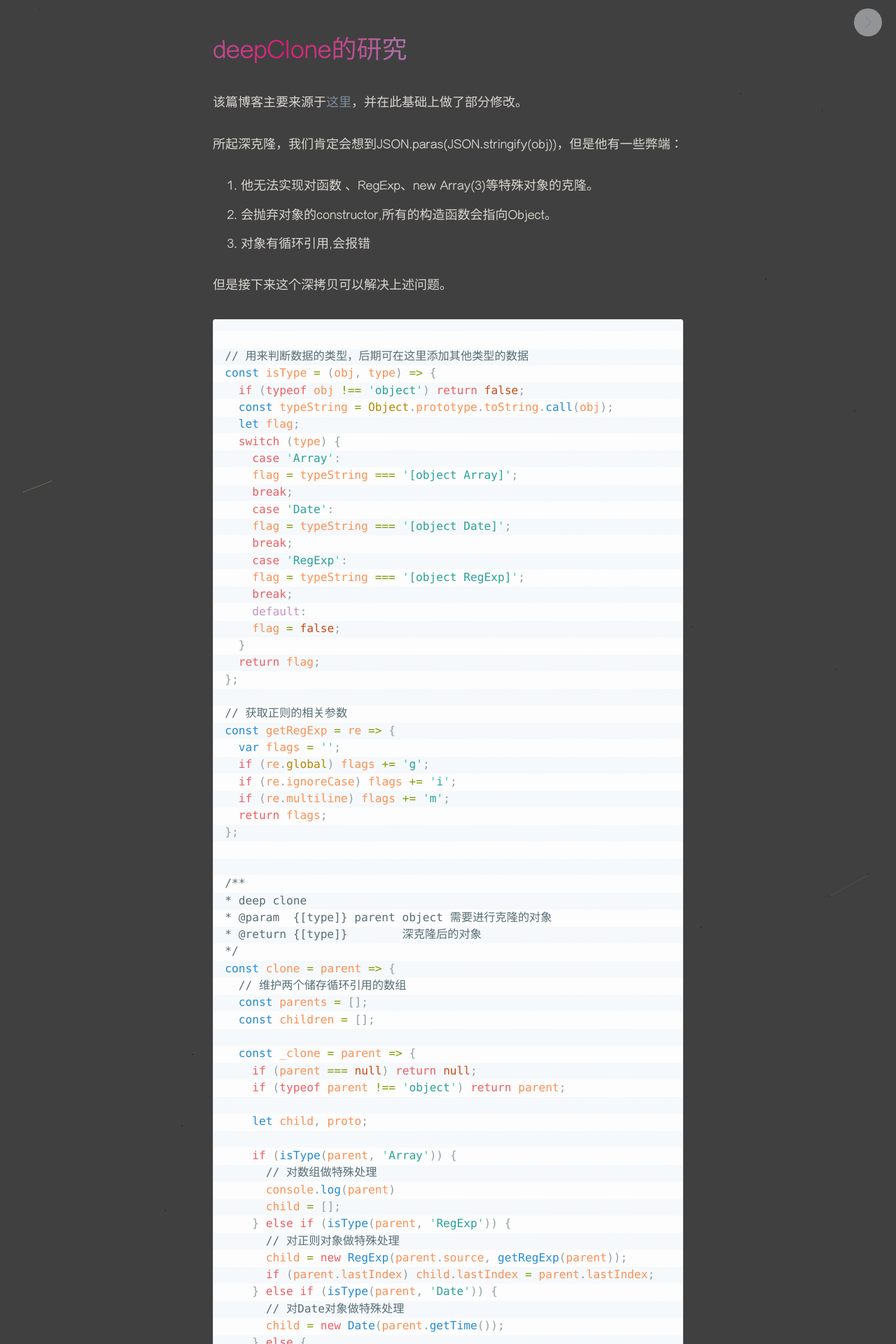
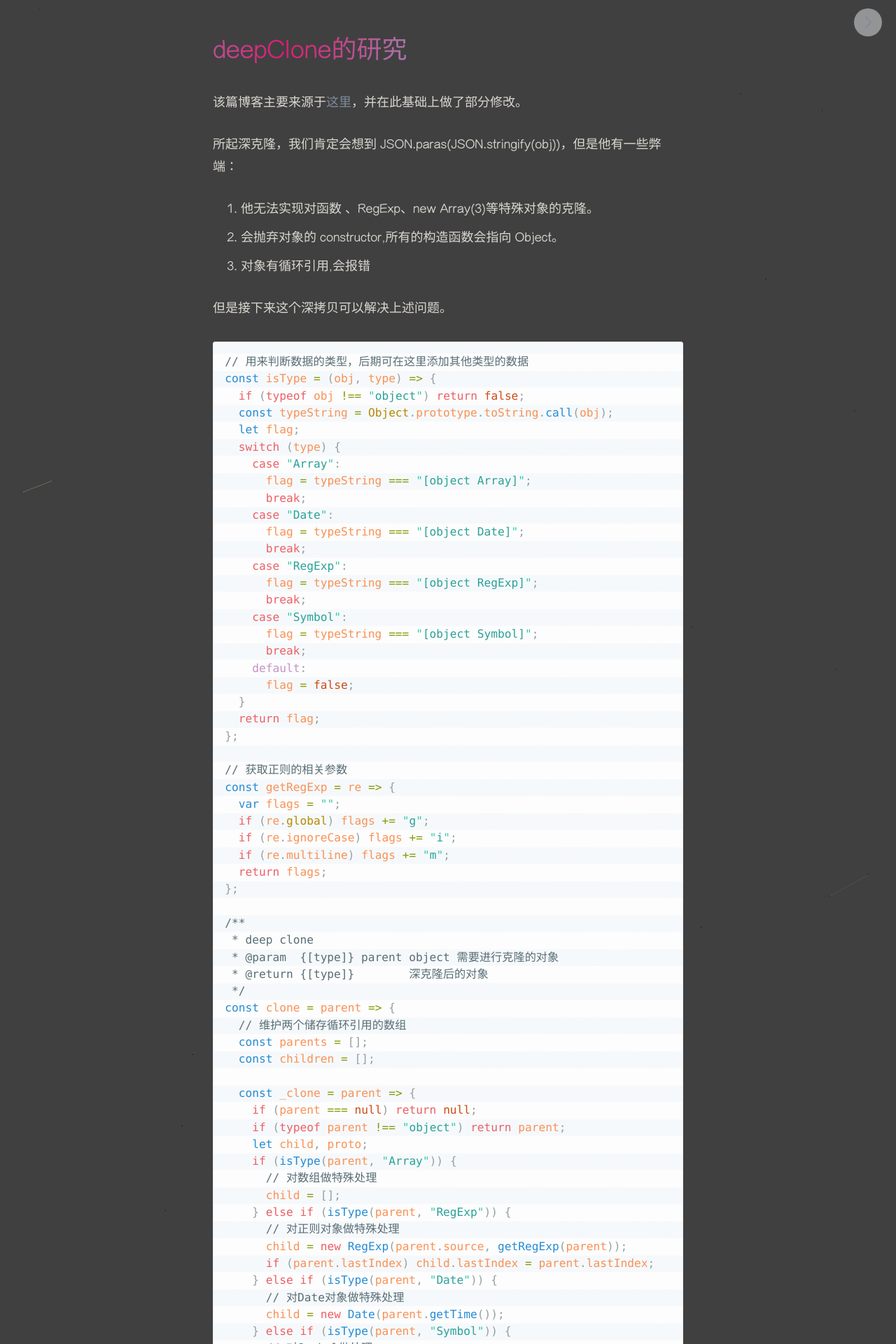
Before and after one commit to Yhspehy/Yhspehy.github.io, a Jekyll site: the page built from _posts/tech/2018-3-31-deepClone.md, in a window 1280 px wide. Shown: the top 1920 px of the page at 70% size. Built offline with Jekyll 4.4.1, drawn with Linux system fonts in a browser that asks for light colours; comment, search, counter and statistics services are not loaded; some of the changed text lies outside the part shown.

Commit message:
Update: deepClone

````diff
--- a/_posts/tech/2018-3-31-deepClone.md
+++ b/_posts/tech/2018-3-31-deepClone.md
@@ -7,51 +7,53 @@
 
 该篇博客主要来源于[这里](https://juejin.im/post/5abb55ee6fb9a028e33b7e0a)，并在此基础上做了部分修改。
 
-所起深克隆，我们肯定会想到JSON.paras(JSON.stringify(obj))，但是他有一些弊端：
+所起深克隆，我们肯定会想到 JSON.paras(JSON.stringify(obj))，但是他有一些弊端：
+
 1. 他无法实现对函数 、RegExp、new Array(3)等特殊对象的克隆。
-2. 会抛弃对象的constructor,所有的构造函数会指向Object。
+2. 会抛弃对象的 constructor,所有的构造函数会指向 Object。
 3. 对象有循环引用,会报错
 
 但是接下来这个深拷贝可以解决上述问题。
 
 ```js
-
 // 用来判断数据的类型，后期可在这里添加其他类型的数据
 const isType = (obj, type) => {
-  if (typeof obj !== 'object') return false;
+  if (typeof obj !== "object") return false;
   const typeString = Object.prototype.toString.call(obj);
   let flag;
   switch (type) {
-    case 'Array':
-    flag = typeString === '[object Array]';
-    break;
-    case 'Date':
-    flag = typeString === '[object Date]';
-    break;
-    case 'RegExp':
-    flag = typeString === '[object RegExp]';
-    break;
+    case "Array":
+      flag = typeString === "[object Array]";
+      break;
+    case "Date":
+      flag = typeString === "[object Date]";
+      break;
+    case "RegExp":
+      flag = typeString === "[object RegExp]";
+      break;
+    case "Symbol":
+      flag = typeString === "[object Symbol]";
+      break;
     default:
-    flag = false;
+      flag = false;
   }
   return flag;
 };
 
 // 获取正则的相关参数
 const getRegExp = re => {
-  var flags = '';
-  if (re.global) flags += 'g';
-  if (re.ignoreCase) flags += 'i';
-  if (re.multiline) flags += 'm';
+  var flags = "";
+  if (re.global) flags += "g";
+  if (re.ignoreCase) flags += "i";
+  if (re.multiline) flags += "m";
   return flags;
 };
 
-
 /**
-* deep clone
-* @param  {[type]} parent object 需要进行克隆的对象
-* @return {[type]}        深克隆后的对象
-*/
+ * deep clone
+ * @param  {[type]} parent object 需要进行克隆的对象
+ * @return {[type]}        深克隆后的对象
+ */
 const clone = parent => {
   // 维护两个储存循环引用的数组
   const parents = [];
@@ -59,21 +61,21 @@
 
   const _clone = parent => {
     if (parent === null) return null;
-    if (typeof parent !== 'object') return parent;
-
+    if (typeof parent !== "object") return parent;
     let child, proto;
-
-    if (isType(parent, 'Array')) {
+    if (isType(parent, "Array")) {
       // 对数组做特殊处理
-      console.log(parent)
       child = [];
-    } else if (isType(parent, 'RegExp')) {
+    } else if (isType(parent, "RegExp")) {
       // 对正则对象做特殊处理
       child = new RegExp(parent.source, getRegExp(parent));
       if (parent.lastIndex) child.lastIndex = parent.lastIndex;
-    } else if (isType(parent, 'Date')) {
+    } else if (isType(parent, "Date")) {
       // 对Date对象做特殊处理
       child = new Date(parent.getTime());
+    } else if (isType(parent, "Symbol")) {
+      // 对Symbol做处理
+      child = Symbol(String(parent).slice(7, -1));
     } else {
       // 处理对象原型
       proto = Object.getPrototypeOf(parent);
@@ -90,14 +92,17 @@
     }
     parents.push(parent);
     children.push(child);
-
     if (Array.isArray(child)) {
-      parent.push(1)
+      // _clone(new Array(2))的时候会返回[]
+      // 但是原对象中是[empty, empty]，所以这个方式可以hack一下
+      parent.push(1);
       for (let i in parent) {
-        hild[i] = _clone(parent[i]);
+        if (parent.hasOwnProperty(i)) {
+          child[i] = _clone(parent[i]);
+        }
       }
-      child.splice(-1)
-      parent.splice(-1)
+      child.splice(-1);
+      parent.splice(-1);
     } else {
       for (let i in parent) {
         child[i] = _clone(parent[i]);
@@ -106,35 +111,38 @@
 
     return child;
   };
+
   return _clone(parent);
 };
-
-
 
 function person(pname) {
   this.name = name;
 }
 
-const fn = new person('fn');
+const fn = new person("fn");
 
 // 函数
 function say() {
-  console.log('hi');
-};
+  console.log("hi");
+}
 
-let bb = new Array(2)
+let bb = new Array(2);
 
 const oldObj = {
   a: say,
   b: bb,
-  c: new RegExp('ab+c', 'i'),
-  d: fn
+  c: new RegExp("ab+c", "i"),
+  d: fn,
+  e: Symbol("e")
 };
+
+// 用来测试循环引用的时候jsonObj会报错
+// 所以可以先不打印jsonObj
+// oldObj.f = oldObj
 
 const newObj = clone(oldObj);
 
-const jsonObj = JSON.parse(JSON.stringify(oldObj))
+const jsonObj = JSON.parse(JSON.stringify(oldObj));
 
 console.log(newObj, oldObj, jsonObj);
-
- ```
+```
````
